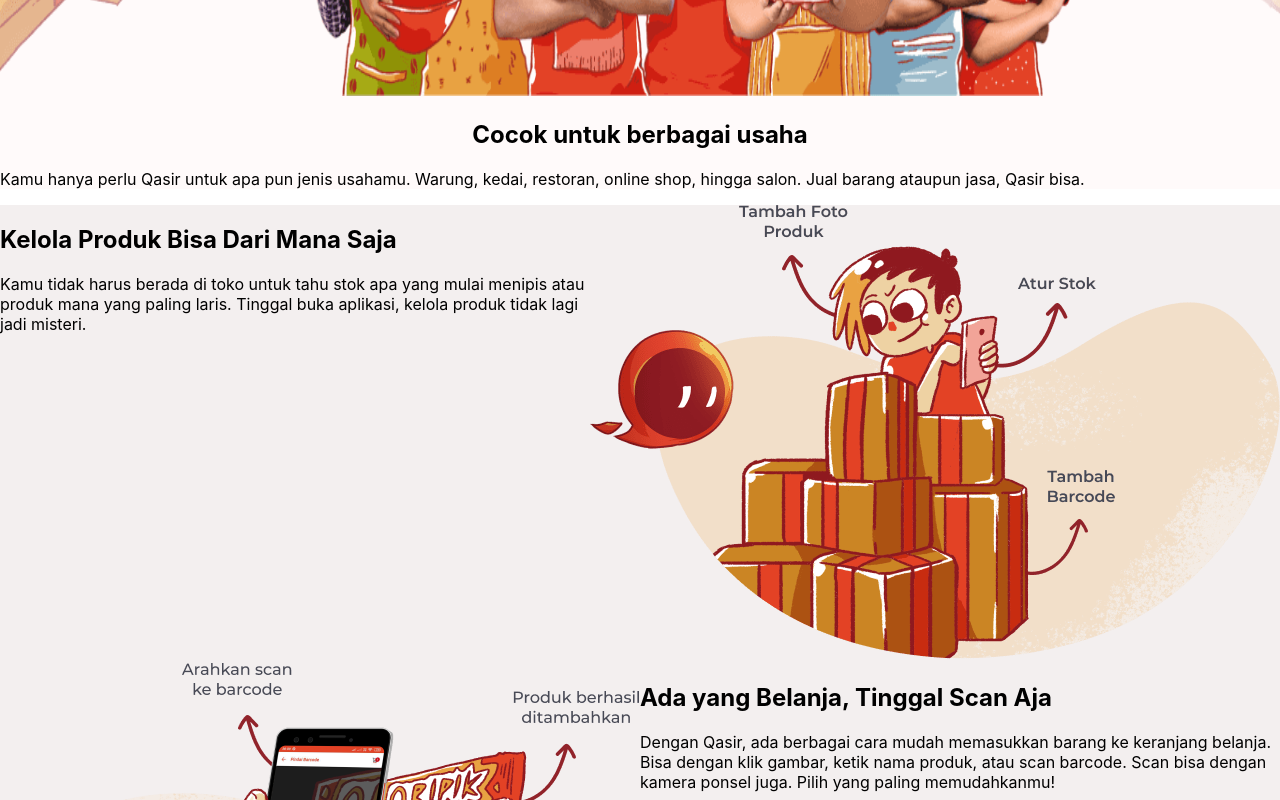
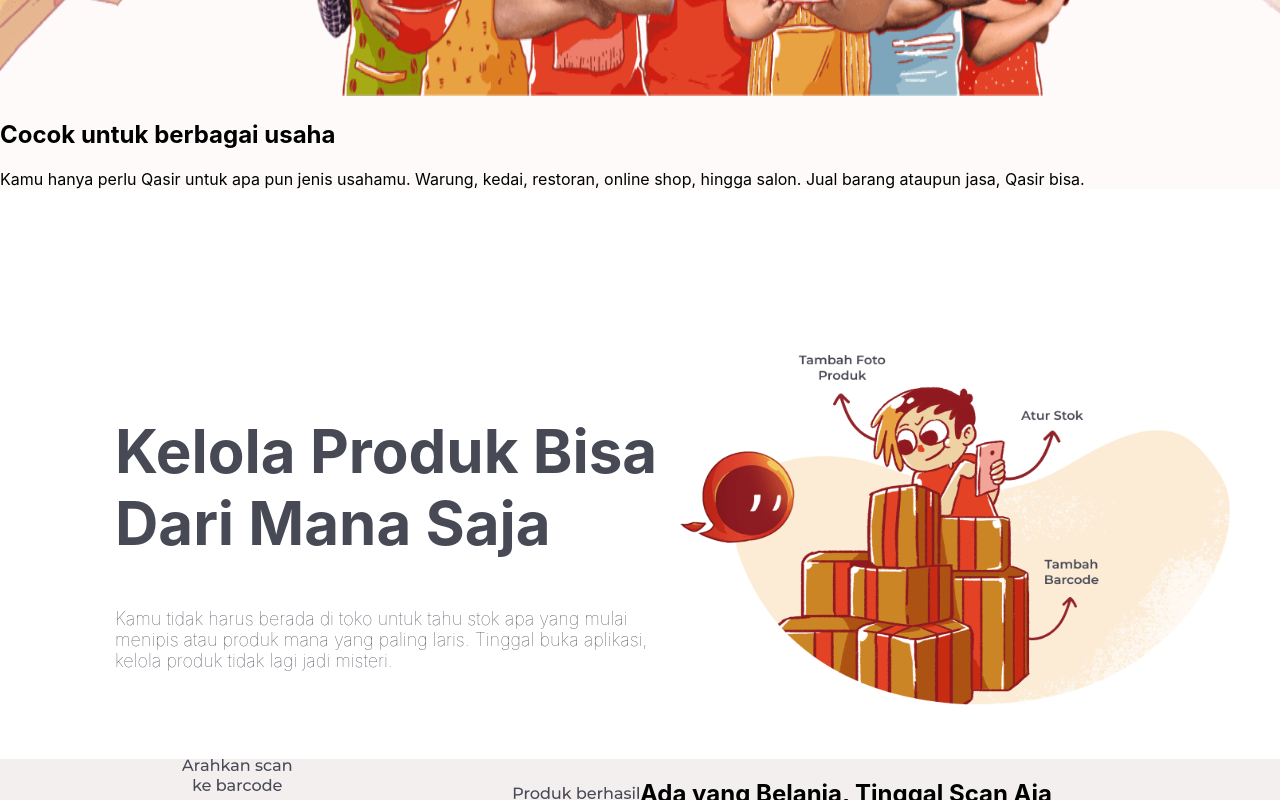
Before and after one commit to uyyoq/Qasir-clone, a React (Create React App) app: page / in a window 1280 px wide. Shown: the part 1520-2320 px from the top of the page. Built offline with nearby package versions, Linux system fonts and the light colour scheme.

Commit message:
menyelesaikan content 3

```diff
--- a/src/Content3/Content3.css
+++ b/src/Content3/Content3.css
@@ -3,5 +3,23 @@
   display: grid;
   grid-template-columns: 1fr 1fr;
   grid-template-rows: 1fr;
-  background-color: rgb(243, 239, 239);
+  background-color: rgb(255, 255, 255);
+  padding: 150px 0px 50px 80px;
 }
+.img-KelolaPrdk {
+  height: 350px;
+  width: 550px;
+}
+.text-KP {
+  padding: 10px 0 0 35px;
+}
+.Kp-Bold {
+  font-size: 60px;
+  font-weight: 570px;
+  color: #474955;
+}
+.Kp-text {
+  font-size: 18px;
+  font-weight: lighter;
+  color: #474955;
+}
--- a/src/Content3/Content3.js
+++ b/src/Content3/Content3.js
@@ -7,8 +7,8 @@
     return (
       <div className="Container">
         <div className="text-KP">
-          <h2>Kelola Produk Bisa Dari Mana Saja</h2>
-          <p>
+          <h2 className="Kp-Bold">Kelola Produk Bisa Dari Mana Saja</h2>
+          <p className="Kp-text">
             Kamu tidak harus berada di toko untuk tahu stok apa yang mulai
             menipis atau produk mana yang paling laris. Tinggal buka aplikasi,
             kelola produk tidak lagi jadi misteri.
--- a/src/content2/Intro.css
+++ b/src/content2/Intro.css
@@ -7,6 +7,4 @@
   width: 357mm;
 }
 .Text-intro {
-  align-content: center;
-  text-align: center;
 }
--- a/src/content2/Intro.js
+++ b/src/content2/Intro.js
@@ -8,7 +8,7 @@
       <div className="Container-Intro">
         <img className="img-intro" src={Image123} alt="img-intro" />
         <h2 className="Text-intro"> Cocok untuk berbagai usaha</h2>
-        <p>
+        <p className="Text-int">
           Kamu hanya perlu Qasir untuk apa pun jenis usahamu. Warung, kedai,
           restoran, online shop, hingga salon. Jual barang ataupun jasa, Qasir
           bisa.
```
